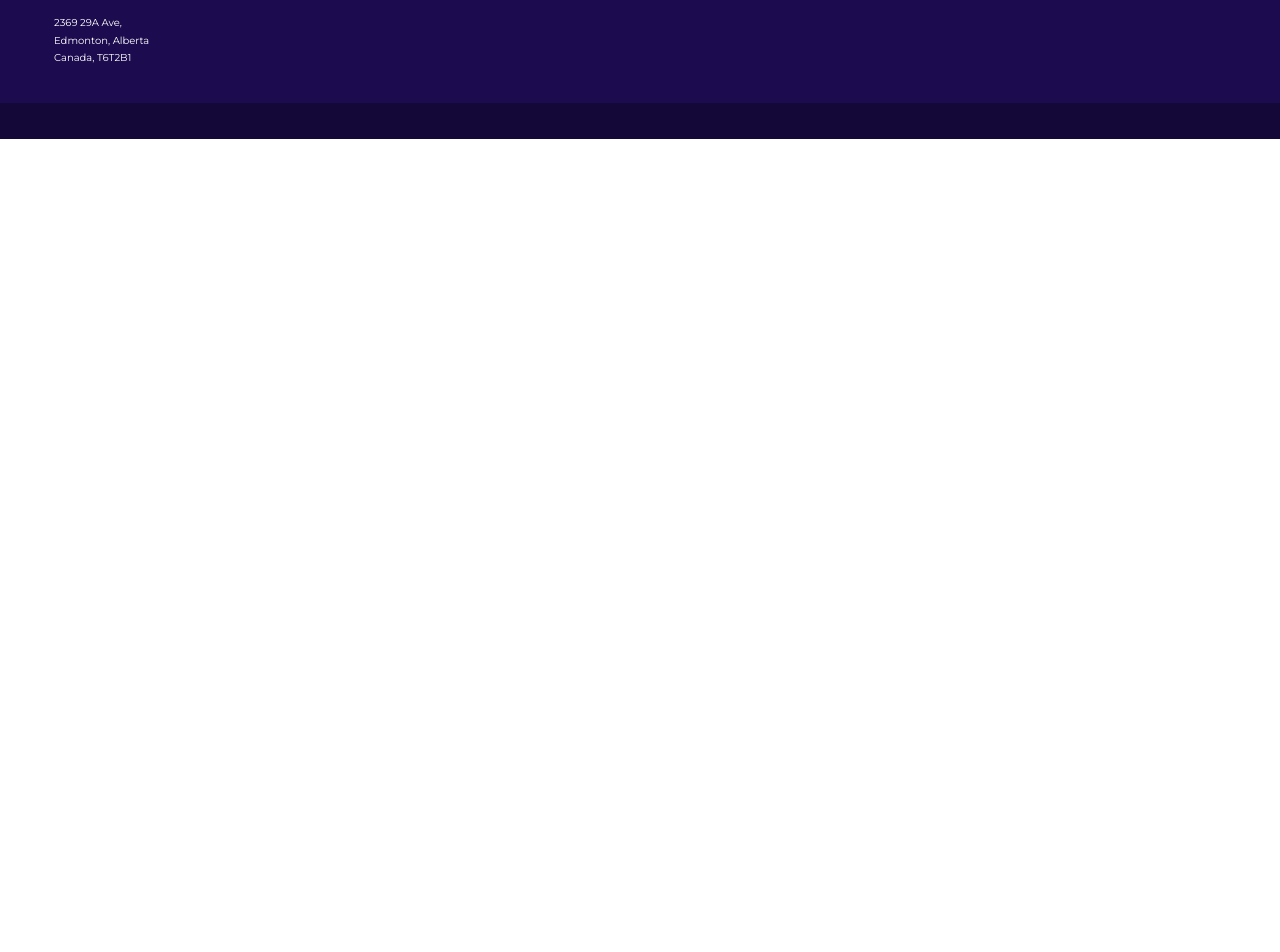
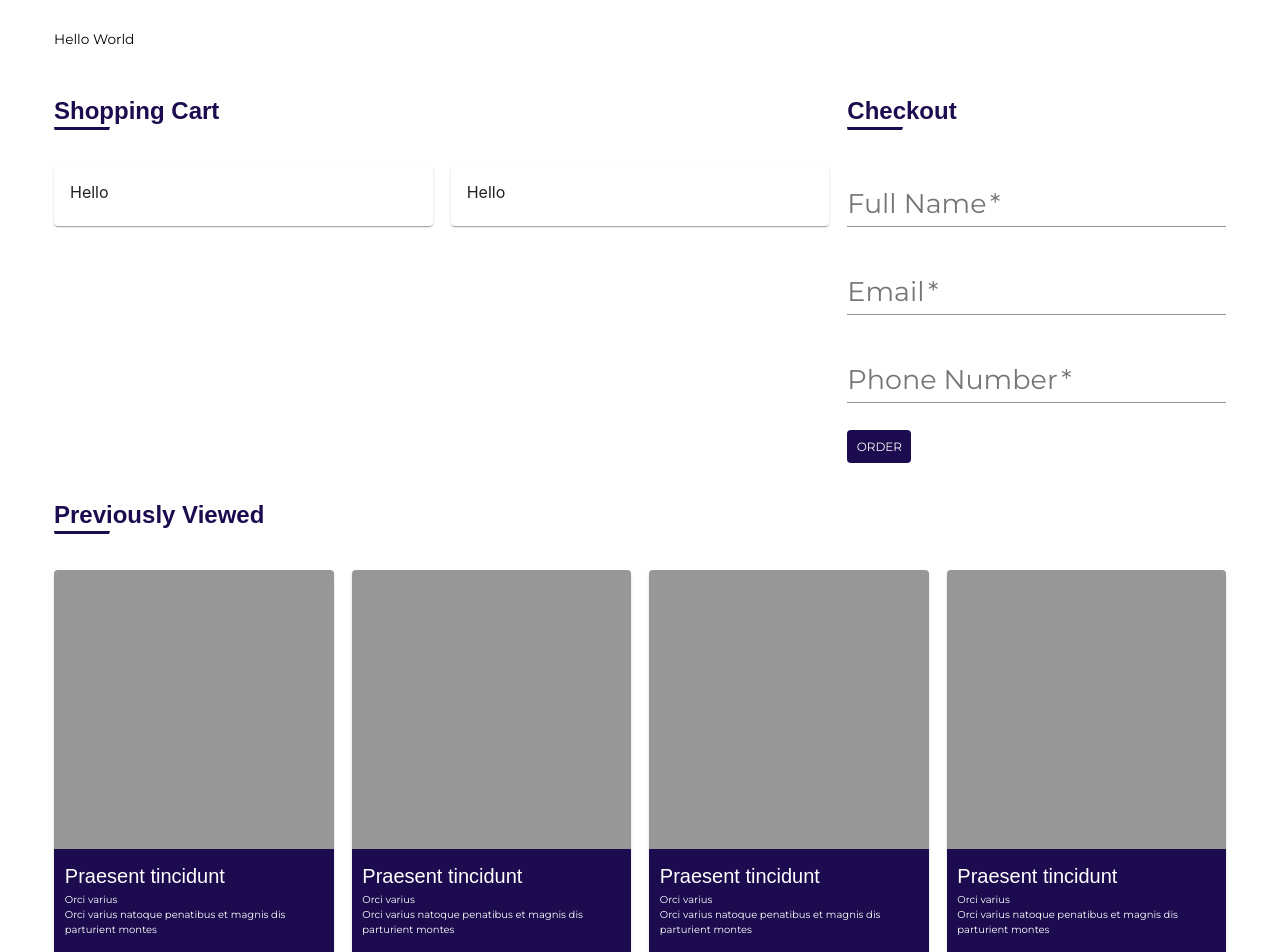
Before and after one commit to carlcastello/online-resell-store, a React (Create React App) app: page /checkout in a window 1280 px wide. Shown: the part 160-1112 px from the top of the page. Before the commit the page ends 800 px from the top, so only its background shows below. Built offline with nearby package versions, Linux system fonts and the light colour scheme; a web font is replaced by a local one.

Commit message:
ORS-12: Checkout Component styles and types

```diff
--- a/src/app.tsx
+++ b/src/app.tsx
@@ -7,6 +7,7 @@ import NavBar from './components/nav-bar';
 import Home from './pages/home';
 import Product from './pages/product';
 import Products from './pages/products';
+import Checkout from './pages/checkout';
 import Footer from './components/footer';
 
 import AppTheme from './app-theme';
@@ -21,6 +22,7 @@ const App: React.FC = () => {
             <Route exact path="/" component={Home} />
             <Route exact path="/products" component={Products} />
             <Route exact path="/products/:id" component={Product} />
+            <Route exact path="/checkout" component={Checkout} />
           </Switch>
         <Footer/>
       </ThemeProvider>
--- /dev/null
+++ b/src/pages/checkout/index.tsx
@@ -0,0 +1,191 @@
+import React, { Component, ReactNode } from 'react';
+
+import {
+  withStyles,
+  Typography,
+  Grid,
+  FormControl,
+  Input,
+  InputLabel,
+  FormHelperText,
+  Card,
+  CardActions,
+  CardContent
+} from '@material-ui/core';
+
+import { IProductCardDetail } from '../../common/types';
+import Heading from '../../components/heading';
+import { HeadingSize } from '../../components/heading/enums';
+import SearchBar from '../../components/search-bar';
+import PreText from '../../components/pre-text';
+import ProductCard from '../../components/product-card';
+import MainTitle from '../../components/main-title';
+import Buttons from '../../components/buttons';
+
+import { IOwnProps } from './types';
+import styles from './styles';
+
+class Checkout extends Component<IOwnProps> {
+  handleSearchBarCallBack = (inputValues: string, selectedValues: string[]) => {
+    console.log(inputValues, selectedValues);
+  }
+
+  renderHeader = (): ReactNode => (
+    <Heading size={HeadingSize.SMALL}>
+      <SearchBar
+        callback={this.handleSearchBarCallBack}
+        strings={{placeHolder: "Search..."}}
+        fullwidth
+      />
+    </Heading>
+  )
+
+  renderCart = (): ReactNode => {
+    const {
+      classes: {
+        contentContainer
+      }
+    } = this.props;
+    return (
+      <div className={contentContainer}>
+        <MainTitle horizontalPadding={0}>
+          Shopping Cart
+        </MainTitle>
+        <Grid container spacing={1}>
+          <Grid item xs={6}>
+            <Card>
+              <CardContent>
+                Hello
+              </CardContent>
+            </Card>
+          </Grid>
+          <Grid item xs={6}>
+            <Card>
+              <CardContent>
+                Hello
+              </CardContent>
+            </Card>
+          </Grid>
+        </Grid>
+      </div>
+    );
+  }
+
+  renderCheckoutForm = (): ReactNode => {
+    const {
+      classes: {
+        contentContainer,
+        formControl,
+        formInput,
+        formLabel
+      }
+    } = this.props;
+    return (
+      <div className={contentContainer}>
+        <MainTitle horizontalPadding={0}>
+          Checkout
+        </MainTitle>
+        <FormControl className={formControl} required>
+          <InputLabel className={formLabel} htmlFor="name">Full Name</InputLabel>
+          <Input className={formInput} id="name"/>
+        </FormControl>
+        <FormControl className={formControl} required>
+          <InputLabel className={formLabel}  htmlFor="email">Email</InputLabel>
+          <Input className={formInput} id="email"/>
+        </FormControl>
+        <FormControl className={formControl} required>
+          <InputLabel className={formLabel} htmlFor="phone-number">Phone Number</InputLabel>
+          <Input className={formInput} id="phone-numer"/>
+        </FormControl>
+        <Buttons>
+          Order
+        </Buttons>
+      </div>
+    );
+  }
+
+  renderMainContent = (): ReactNode => {
+    return (
+      <Grid container spacing={1}>
+        <Grid item sm={8} xs={12}>
+          {this.renderCart()}
+        </Grid>
+        <Grid item sm={4} xs={12}>
+          {this.renderCheckoutForm()}
+        </Grid>
+      </Grid>
+    );
+  }
+
+  renderPreviouslyViewed = (): ReactNode => {
+    const relatedItems: IProductCardDetail[] = [
+      {
+        id: '123',
+        name: 'Praesent tincidunt',
+        sellerName: 'Orci varius',
+        price: '$44.00',
+        description: 'Orci varius natoque penatibus et magnis dis parturient montes',
+      },
+      {
+        id: '233',
+        name: 'Praesent tincidunt',
+        sellerName: 'Orci varius',
+        price: '$44.00',
+        description: 'Orci varius natoque penatibus et magnis dis parturient montes',
+      },
+      {
+        id: '556',
+        name: 'Praesent tincidunt',
+        sellerName: 'Orci varius',
+        price: '$44.00',
+        description: 'Orci varius natoque penatibus et magnis dis parturient montes',
+      },
+      {
+        id: '565',
+        name: 'Praesent tincidunt',
+        sellerName: 'Orci varius',
+        price: '$44.00',
+        description: 'Orci varius natoque penatibus et magnis dis parturient montes',
+      }
+    ]
+
+    if (relatedItems) {
+      return (
+        <Grid container spacing={1}>
+          {relatedItems.map((item: IProductCardDetail, index: number) =>
+            <Grid item md={3} sm={6} xs={12} key={item.id}>
+              <ProductCard product={item}/>
+            </Grid>
+          )}
+        </Grid>
+      )
+    }
+    return null;
+  }
+
+
+  render(): ReactNode {
+    const {
+      classes: {
+        container
+      }
+    } = this.props;
+    return (
+      <div>
+        {this.renderHeader()}
+        <div className={container}>
+          <PreText>
+            Hello World
+          </PreText>
+          {this.renderMainContent()}
+          <MainTitle horizontalPadding={0}>
+            Previously Viewed
+          </MainTitle>
+          {this.renderPreviouslyViewed()}
+        </div>
+      </div>
+    );
+  }
+}
+
+export default withStyles(styles)(Checkout);
--- /dev/null
+++ b/src/pages/checkout/styles.tsx
@@ -0,0 +1,24 @@
+import { Theme } from "@material-ui/core";
+
+export default (theme: Theme) => ({
+  container: {
+    padding: `0 ${theme.spacing(3)}px ${theme.spacing(2)}px `,
+    paddingTop: 0,
+  },
+  contentContainer: {
+
+  },
+  formControl: {
+    width: '100%',
+    marginBottom: `${theme.spacing(1.5)}px`
+  },
+  formInput: {
+    fontSize: `${theme.spacing(1.5)}px`
+  },
+  formLabel: {
+    fontSize: `${theme.spacing(1.5)}px`,
+    '&.MuiInputLabel-shrink': {
+      fontSize: `${theme.spacing(1)}px`
+    }
+  }
+});
--- /dev/null
+++ b/src/pages/checkout/types.tsx
@@ -0,0 +1,9 @@
+export interface IOwnProps {
+  classes: {
+    container: string,
+    contentContainer: string,
+    formControl: string,
+    formInput: string,
+    formLabel: string,
+  }
+}
```
